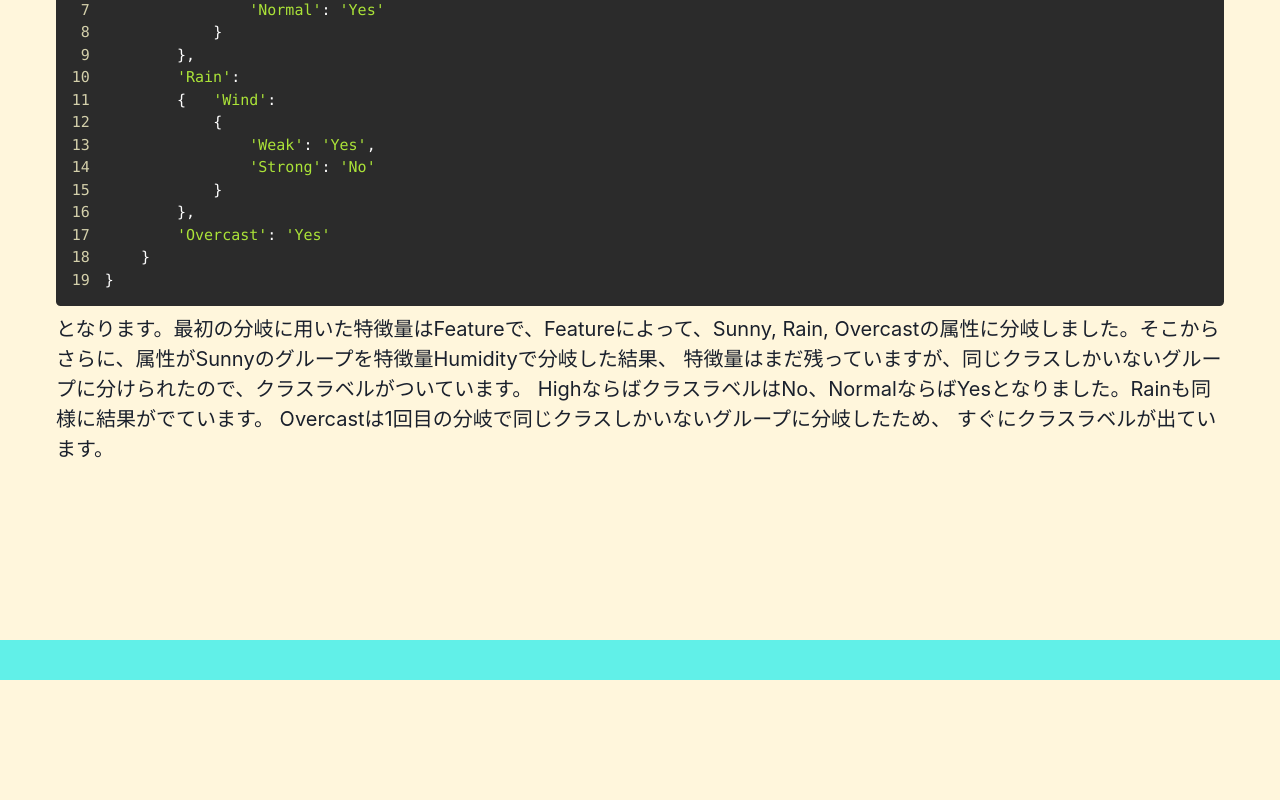
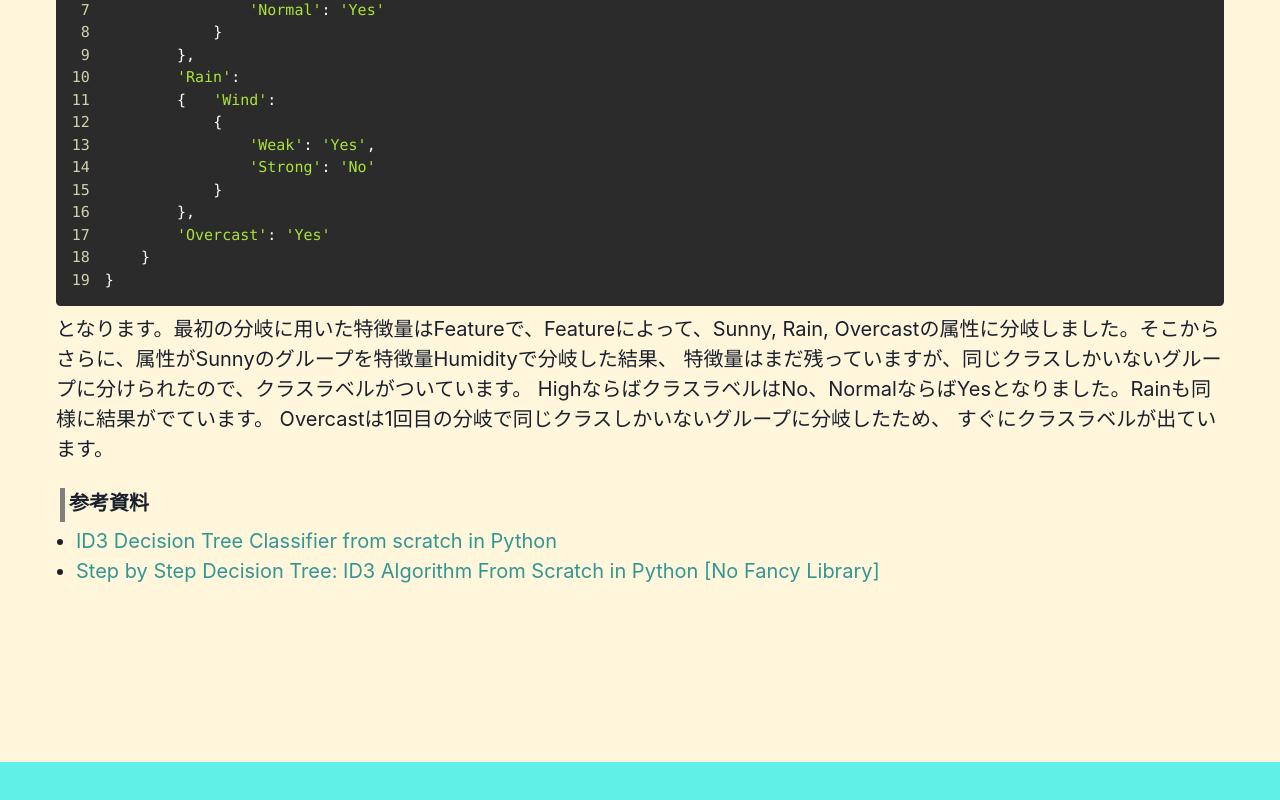
Before and after one commit to takusan2/statisticsSite, a Next.js app: page /machine_learning/decision_tree/id3_with_python in a window 1280 px wide. Shown: the part 9476-10276 px from the top of the page. Before the commit the page ends 10156 px from the top, so only its background shows below. Built offline with nearby package versions, Linux system fonts and the light colour scheme.

Commit message:
modified

```diff
--- a/src/components/folderTools/FileIcon.tsx
+++ b/src/components/folderTools/FileIcon.tsx
@@ -8,7 +8,9 @@ type FileIconProps = {
 export const FileIcon = ({ label }: FileIconProps) => {
   return (
     <HStack>
-      <Image src={Icon} width="35" height="40" layout="fixed" />
+      <Box>
+        <Image src={Icon} width="35" height="40" layout="fixed" />
+      </Box>
       <Box>{label}</Box>
     </HStack>
   );
--- a/src/components/folderTools/FolderTree.tsx
+++ b/src/components/folderTools/FolderTree.tsx
@@ -23,9 +23,7 @@ export const FoldrTree = () => {
         <Branch label="機械学習">
           <Branch label="決定木">
             <VStack align="left">
-              <Hlink href="/machine_learning/decision_tree/tutorial">
-                <FileIcon label="決定木を理解しよう" />
-              </Hlink>
+              <FileIcon label="決定木を理解しよう （準備中）" />
               <Hlink href="/machine_learning/decision_tree/id3_algorythm">
                 <FileIcon label="ID3アルゴリズムを理解しよう" />
               </Hlink>
--- a/src/pages/machine_learning/decision_tree/id3_with_python.tsx
+++ b/src/pages/machine_learning/decision_tree/id3_with_python.tsx
@@ -1,4 +1,4 @@
-import { Box, VStack } from "@chakra-ui/react";
+import { Box, ListItem, UnorderedList, VStack } from "@chakra-ui/react";
 import Image from "next/image";
 import CodeBlock from "src/components/articleTools/Code/CodeBlock";
 import { Display } from "src/components/articleTools/Display";
@@ -435,6 +435,20 @@ const Pages = () => {
       HighならばクラスラベルはNo、NormalならばYesとなりました。Rainも同様に結果がでています。
       Overcastは1回目の分岐で同じクラスしかいないグループに分岐したため、
       すぐにクラスラベルが出ています。
+      <SubSection title="参考資料" />
+      <UnorderedList>
+        <ListItem>
+          <Hlink href="https://towardsdatascience.com/id3-decision-tree-classifier-from-scratch-in-python-b38ef145fd90">
+            ID3 Decision Tree Classifier from scratch in Python
+          </Hlink>
+        </ListItem>
+        <ListItem>
+          <Hlink href="https://medium.com/geekculture/step-by-step-decision-tree-id3-algorithm-from-scratch-in-python-no-fancy-library-4822bbfdd88f">
+            Step by Step Decision Tree: ID3 Algorithm From Scratch in Python [No
+            Fancy Library]
+          </Hlink>
+        </ListItem>
+      </UnorderedList>
     </DefaultLayout>
   );
 };
--- a/src/pages/python/pandas/category.tsx
+++ b/src/pages/python/pandas/category.tsx
@@ -3,6 +3,7 @@ import Image from "next/image";
 
 import CodeBlock from "src/components/articleTools/Code/CodeBlock";
 import { Hlink } from "src/components/articleTools/Hlink";
+import { Blue } from "src/components/articleTools/Marker";
 import { Marking } from "src/components/articleTools/Marking";
 import Section from "src/components/articleTools/Section";
 import SubSection from "src/components/articleTools/SubSection";
@@ -58,7 +59,7 @@ const Pages = () => {
       <Box>
         dtype=categoryに変わっているだけでなく、object型のときにはなかった情報が
         増えている。
-        <Marking>Category(3, object):["piano", "socceer", "tennis"]</Marking>
+        <Blue>Category(3, object):["piano", "socceer", "tennis"]</Blue>
         である。seriesでは二つあった要素piano、soccerが1つにまとめられていることがわかる。
         このようにして、dtypeをcategoryにしてから次のコードを書けばラベルエンコーディングできる。
       </Box>
```
Also changed, not shown: src/pages/machine_learning/decision_tree/id3_algorythm.tsx (+13 -0 lines).
